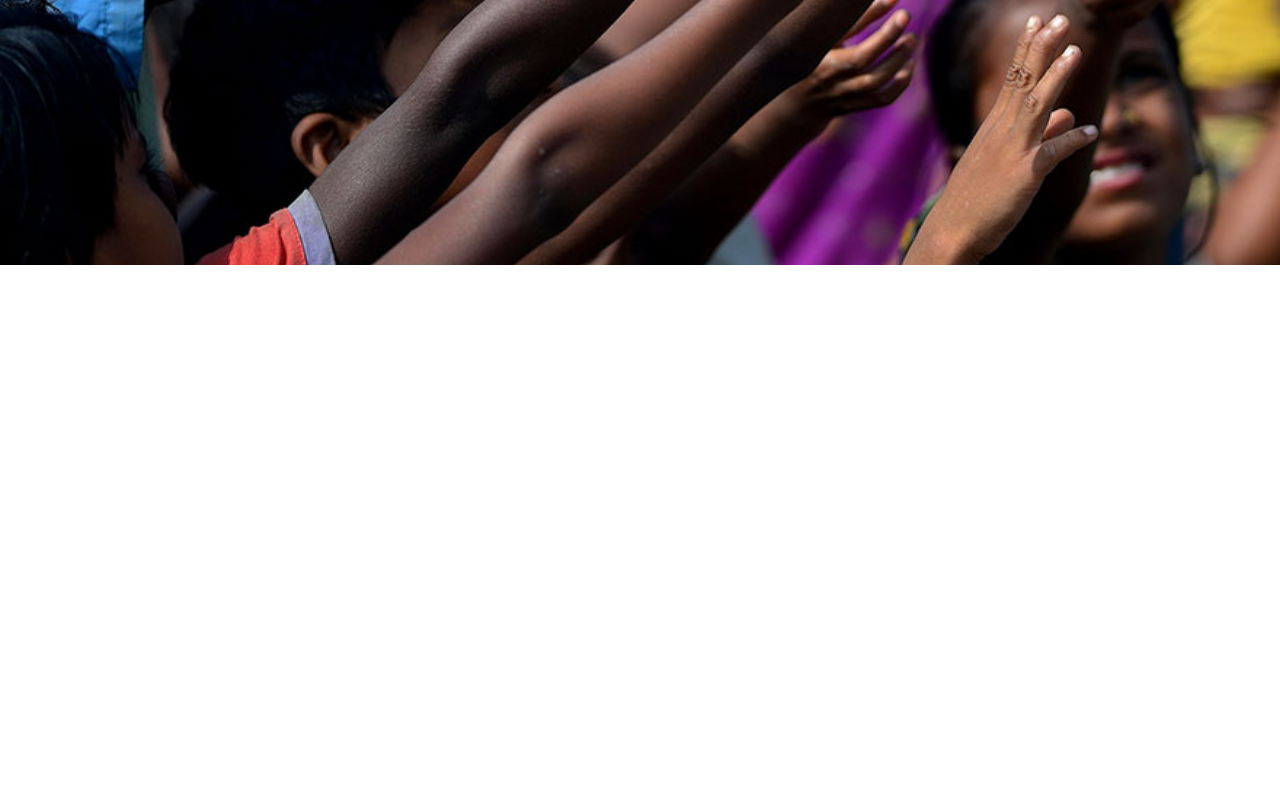
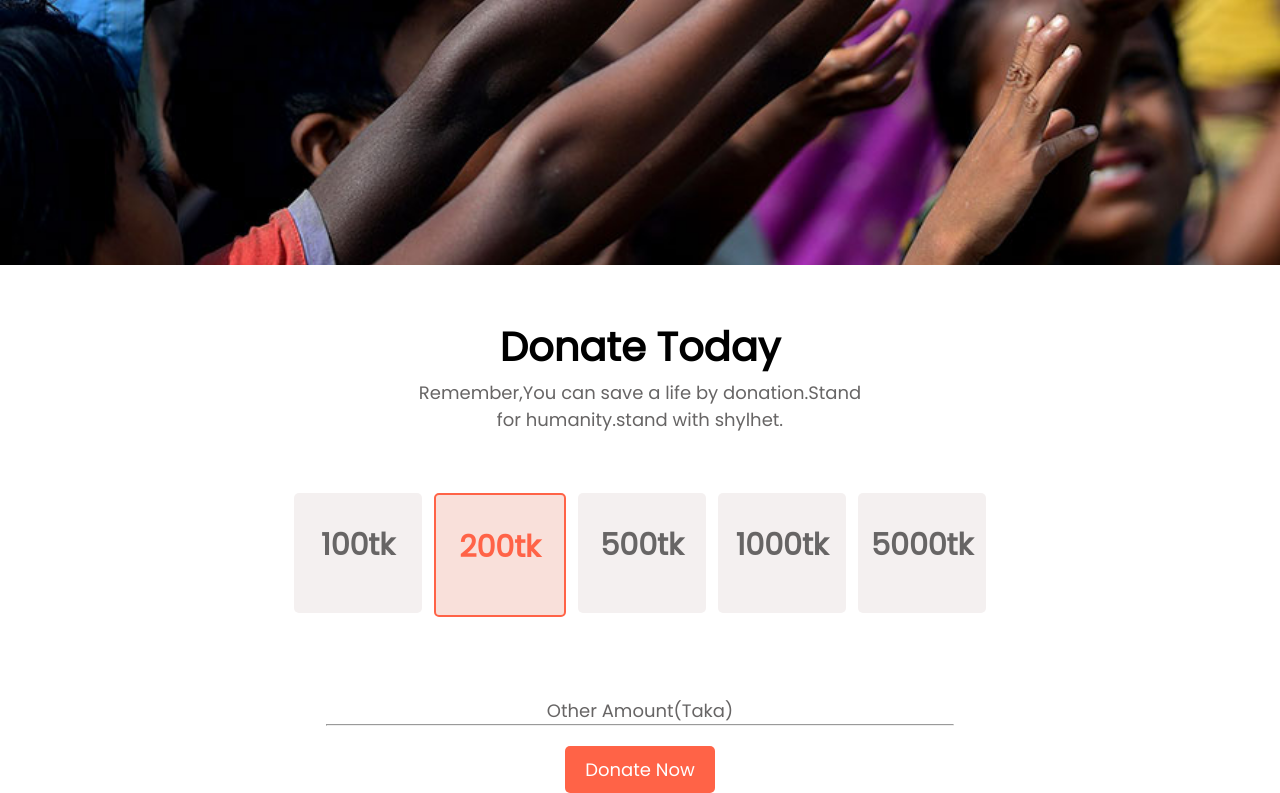
Before and after one commit to Maysha-Tabassum/save-life-donate, a plain HTML site: page index.html in a window 1280 px wide. Shown: the part 535-1328 px from the top of the page. Before the commit the page ends 800 px from the top, so only its background shows below. Drawn offline with Linux system fonts and the light colour scheme.

Commit message:
donation-sec-commit

```diff
--- a/index.html
+++ b/index.html
@@ -27,6 +27,24 @@
             <a class="button" href="#">Donate Now</a>
         </div>
     </header>
+    <section class="donation-sec">
+        <h2>Donate Today</h2>
+        <p class="special-clr">Remember,You can save a life by donation.Stand for humanity.stand with shylhet.</p>
+        <div class="amount donation-sec">
+            <div class="b1">100tk</div>
+            <div class="b2" id="unique-box">200tk</div>
+            <div class="b3">500tk</div>
+            <div class="b4">1000tk</div>
+            <div class="b5">5000tk</div>
+
+        </div>
+        <div class="donation-sec">
+
+            <p class="special-clr">Other Amount(Taka)</p>
+            <hr>
+            <a class="button" href="#">Donate Now</a>
+        </div>
+    </section>
 </body>
 
 </html>
--- a/style.css
+++ b/style.css
@@ -14,9 +14,6 @@ body {
     background-size: cover;
     height: 100vh;
     width: 100%;
-    /* opacity: 90%; */
-
-
 }
 
 h1 {
@@ -29,20 +26,28 @@ h1 {
     text-align: center;
     padding-top: 150px;
     padding-bottom: 20px;
+}
 
-
-
+h2 {
+    font-style: normal;
+    font-weight: 700;
+    font-size: 40px;
+    line-height: 64px;
 }
 
 p {
     font-style: normal;
     font-size: 18px;
     font-weight: 200px;
-    color: white;
     width: 50%;
     margin: auto;
     text-align: center;
+    color: white;
+}
 
+.special-clr {
+
+    color: rgb(103, 101, 101);
 }
 
 .button {
@@ -54,9 +59,50 @@ p {
     text-align: center;
     margin: auto;
     width: 120px;
-    padding: 15px 20px;
+    padding: 10px 15px;
     margin-top: 20px;
-    border-radius: 10px;
+    border-radius: 5px;
+}
 
+.donation-sec {
+    font-style: normal;
+    font-size: 18px;
+    font-weight: 200px;
+    width: 70%;
+    margin: auto;
+    text-align: center;
+    margin-top: 30px;
+    padding-top: 20px;
+}
 
+.amount {
+    display: block;
+    width: 80%;
+    padding: 30px 50px;
+    display: flex;
+    justify-content: space-evenly;
 }
+
+.b1,
+.b2,
+.b3,
+.b4,
+.b5 {
+    width: 15%;
+    height: 60px;
+    background-color: rgb(244, 240, 240);
+    border-radius: 5px;
+    font-size: 30px;
+    font-weight: 900;
+    text-align: center;
+    padding: 30px 10px;
+    display: block;
+    text-align: center;
+    color: rgb(103, 101, 101)
+}
+
+#unique-box {
+    color: tomato;
+    background-color: rgb(249, 224, 218);
+    border: 2px solid tomato;
+}
```
